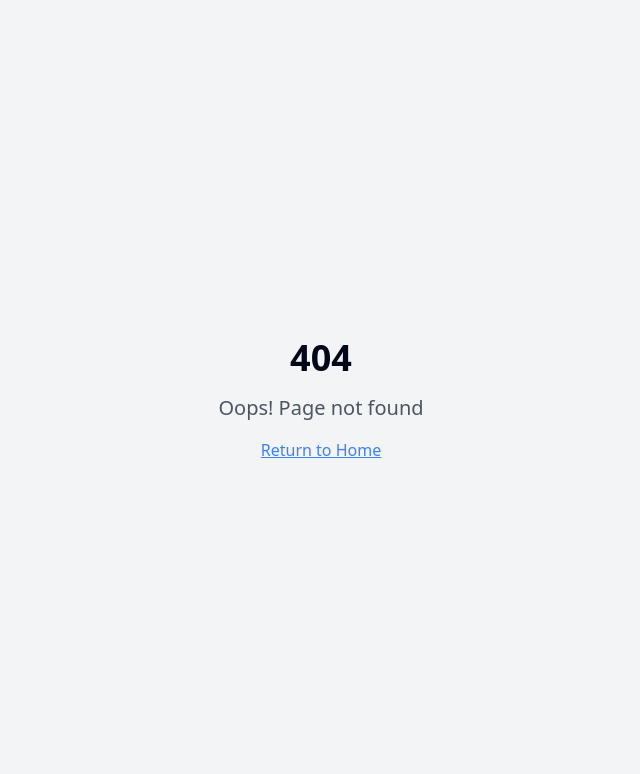
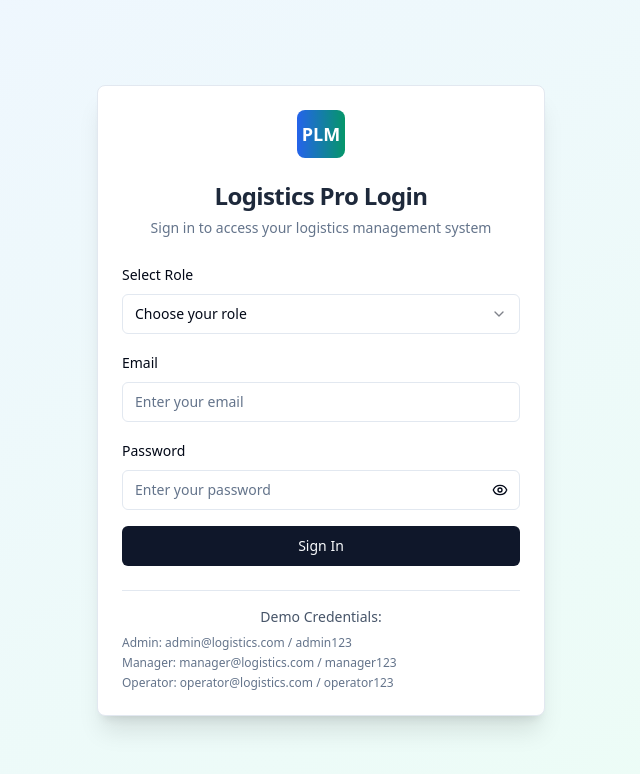
Before and after one commit to petmsyh/product-pulse-logistics, a React (Vite) app: page /login in a window 1280 px wide. Before the commit this address had no page. Shown: the top 774 px of the page, without its empty margins (319-959 px from the left). Built offline with nearby package versions, Linux system fonts and the light colour scheme.

Commit message:
feat: Create login page with role-based access
Implemented a login page with role-based authentication to control user access.

```diff
--- a/src/App.tsx
+++ b/src/App.tsx
@@ -1,9 +1,11 @@
+
 import { Toaster } from "@/components/ui/toaster";
 import { Toaster as Sonner } from "@/components/ui/sonner";
 import { TooltipProvider } from "@/components/ui/tooltip";
 import { QueryClient, QueryClientProvider } from "@tanstack/react-query";
 import { BrowserRouter, Routes, Route } from "react-router-dom";
 import Index from "./pages/Index";
+import Login from "./pages/Login";
 import NotFound from "./pages/NotFound";
 
 const queryClient = new QueryClient();
@@ -16,6 +18,7 @@ const App = () => (
       <BrowserRouter>
         <Routes>
           <Route path="/" element={<Index />} />
+          <Route path="/login" element={<Login />} />
           {/* ADD ALL CUSTOM ROUTES ABOVE THE CATCH-ALL "*" ROUTE */}
           <Route path="*" element={<NotFound />} />
         </Routes>
--- /dev/null
+++ b/src/pages/Login.tsx
@@ -0,0 +1,229 @@
+
+import React, { useState } from 'react';
+import { Button } from "@/components/ui/button";
+import { Input } from "@/components/ui/input";
+import { Card, CardContent, CardDescription, CardHeader, CardTitle } from "@/components/ui/card";
+import { Select, SelectContent, SelectItem, SelectTrigger, SelectValue } from "@/components/ui/select";
+import { Form, FormControl, FormField, FormItem, FormLabel, FormMessage } from "@/components/ui/form";
+import { useForm } from "react-hook-form";
+import { zodResolver } from "@hookform/resolvers/zod";
+import * as z from "zod";
+import { Eye, EyeOff, Package, Users, BarChart3 } from "lucide-react";
+import { useNavigate } from "react-router-dom";
+import { authApi } from "@/services/api";
+import { useToast } from "@/hooks/use-toast";
+
+const loginSchema = z.object({
+  email: z.string().email("Invalid email address"),
+  password: z.string().min(6, "Password must be at least 6 characters"),
+  role: z.enum(["admin", "manager", "operator"], {
+    required_error: "Please select a role",
+  }),
+});
+
+type LoginFormValues = z.infer<typeof loginSchema>;
+
+const Login = () => {
+  const [showPassword, setShowPassword] = useState(false);
+  const [isLoading, setIsLoading] = useState(false);
+  const navigate = useNavigate();
+  const { toast } = useToast();
+
+  const form = useForm<LoginFormValues>({
+    resolver: zodResolver(loginSchema),
+    defaultValues: {
+      email: "",
+      password: "",
+      role: undefined,
+    },
+  });
+
+  const onSubmit = async (values: LoginFormValues) => {
+    setIsLoading(true);
+    try {
+      console.log('Attempting login with:', { email: values.email, role: values.role });
+
+      const response = await authApi.login({
+        email: values.email,
+        password: values.password,
+        role: values.role,
+      });
+
+      console.log('Login response:', response.data);
+
+      // Store auth token and user role
+      localStorage.setItem('authToken', response.data.token);
+      localStorage.setItem('userRole', values.role);
+      localStorage.setItem('userEmail', values.email);
+
+      toast({
+        title: "Login Successful",
+        description: `Welcome back! Logged in as ${values.role}`,
+      });
+
+      // Navigate to dashboard
+      navigate('/');
+    } catch (error: any) {
+      console.error('Login error:', error);
+      toast({
+        title: "Login Failed",
+        description: error.response?.data?.message || "Invalid credentials or server error",
+        variant: "destructive",
+      });
+    } finally {
+      setIsLoading(false);
+    }
+  };
+
+  const roleOptions = [
+    {
+      value: "admin",
+      label: "Administrator",
+      description: "Full system access and management",
+      icon: BarChart3,
+      color: "text-red-600",
+    },
+    {
+      value: "manager",
+      label: "Manager",
+      description: "Inventory and team management",
+      icon: Users,
+      color: "text-blue-600",
+    },
+    {
+      value: "operator",
+      label: "Operator",
+      description: "Product tracking and updates",
+      icon: Package,
+      color: "text-green-600",
+    },
+  ];
+
+  return (
+    <div className="min-h-screen bg-gradient-to-br from-blue-50 to-emerald-50 flex items-center justify-center p-4">
+      <Card className="w-full max-w-md shadow-xl">
+        <CardHeader className="text-center">
+          <div className="flex items-center justify-center mb-4">
+            <div className="w-12 h-12 bg-gradient-to-r from-blue-600 to-emerald-600 rounded-lg flex items-center justify-center">
+              <span className="text-white font-bold text-lg">PLM</span>
+            </div>
+          </div>
+          <CardTitle className="text-2xl font-bold text-slate-800">
+            Logistics Pro Login
+          </CardTitle>
+          <CardDescription>
+            Sign in to access your logistics management system
+          </CardDescription>
+        </CardHeader>
+        <CardContent>
+          <Form {...form}>
+            <form onSubmit={form.handleSubmit(onSubmit)} className="space-y-4">
+              <FormField
+                control={form.control}
+                name="role"
+                render={({ field }) => (
+                  <FormItem>
+                    <FormLabel>Select Role</FormLabel>
+                    <Select onValueChange={field.onChange} defaultValue={field.value}>
+                      <FormControl>
+                        <SelectTrigger>
+                          <SelectValue placeholder="Choose your role" />
+                        </SelectTrigger>
+                      </FormControl>
+                      <SelectContent>
+                        {roleOptions.map((role) => (
+                          <SelectItem key={role.value} value={role.value}>
+                            <div className="flex items-center space-x-2">
+                              <role.icon className={`h-4 w-4 ${role.color}`} />
+                              <div>
+                                <div className="font-medium">{role.label}</div>
+                                <div className="text-xs text-slate-500">{role.description}</div>
+                              </div>
+                            </div>
+                          </SelectItem>
+                        ))}
+                      </SelectContent>
+                    </Select>
+                    <FormMessage />
+                  </FormItem>
+                )}
+              />
+
+              <FormField
+                control={form.control}
+                name="email"
+                render={({ field }) => (
+                  <FormItem>
+                    <FormLabel>Email</FormLabel>
+                    <FormControl>
+                      <Input
+                        type="email"
+                        placeholder="Enter your email"
+                        {...field}
+                      />
+                    </FormControl>
+                    <FormMessage />
+                  </FormItem>
+                )}
+              />
+
+              <FormField
+                control={form.control}
+                name="password"
+                render={({ field }) => (
+                  <FormItem>
+                    <FormLabel>Password</FormLabel>
+                    <FormControl>
+                      <div className="relative">
+                        <Input
+                          type={showPassword ? "text" : "password"}
+                          placeholder="Enter your password"
+                          {...field}
+                        />
+                        <Button
+                          type="button"
+                          variant="ghost"
+                          size="sm"
+                          className="absolute right-0 top-0 h-full px-3 py-2 hover:bg-transparent"
+                          onClick={() => setShowPassword(!showPassword)}
+                        >
+                          {showPassword ? (
+                            <EyeOff className="h-4 w-4" />
+                          ) : (
+                            <Eye className="h-4 w-4" />
+                          )}
+                        </Button>
+                      </div>
+                    </FormControl>
+                    <FormMessage />
+                  </FormItem>
+                )}
+              />
+
+              <Button
+                type="submit"
+                className="w-full"
+                disabled={isLoading}
+              >
+                {isLoading ? "Signing in..." : "Sign In"}
+              </Button>
+            </form>
+          </Form>
+
+          <div className="mt-6 pt-4 border-t border-slate-200">
+            <div className="text-center text-sm text-slate-600">
+              Demo Credentials:
+            </div>
+            <div className="mt-2 space-y-1 text-xs text-slate-500">
+              <div>Admin: admin@logistics.com / admin123</div>
+              <div>Manager: manager@logistics.com / manager123</div>
+              <div>Operator: operator@logistics.com / operator123</div>
+            </div>
+          </div>
+        </CardContent>
+      </Card>
+    </div>
+  );
+};
+
+export default Login;
--- a/src/services/api.ts
+++ b/src/services/api.ts
@@ -56,7 +56,7 @@ export const analyticsApi = {
 
 // User/Auth API calls
 export const authApi = {
-  login: (credentials: { email: string; password: string }) => api.post('/auth/login', credentials),
+  login: (credentials: { email: string; password: string; role?: string }) => api.post('/auth/login', credentials),
   register: (userData: any) => api.post('/auth/register', userData),
   getProfile: () => api.get('/auth/profile'),
   logout: () => api.post('/auth/logout'),
```
